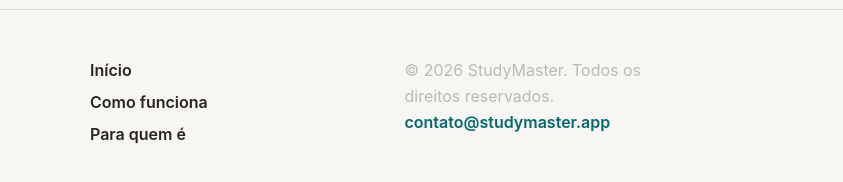
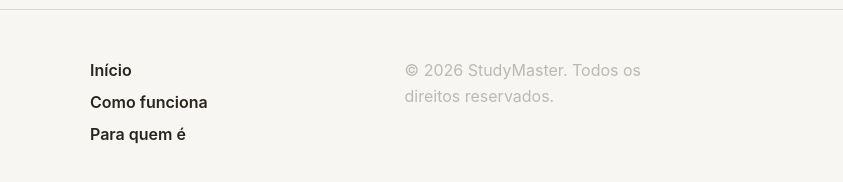
Before and after one commit to munizcesar/studymaster-agent, a plain HTML site: page index.html in a window 1280 px wide. Shown: the part 2728-2910 px from the top of the page, 437-1280 px from the left. Drawn offline with nearby package versions, Linux system fonts and the light colour scheme; a web font is replaced by a local one.

Commit message:
Update index.html

```diff
--- a/index.html
+++ b/index.html
@@ -758,7 +758,6 @@
       </nav>
       <div class="footer-meta">
         <p>© 2026 StudyMaster. Todos os direitos reservados.</p>
-        <p><a href="mailto:contato@studymaster.app">contato@studymaster.app</a></p>
       </div>
     </div>
   </footer>
```
